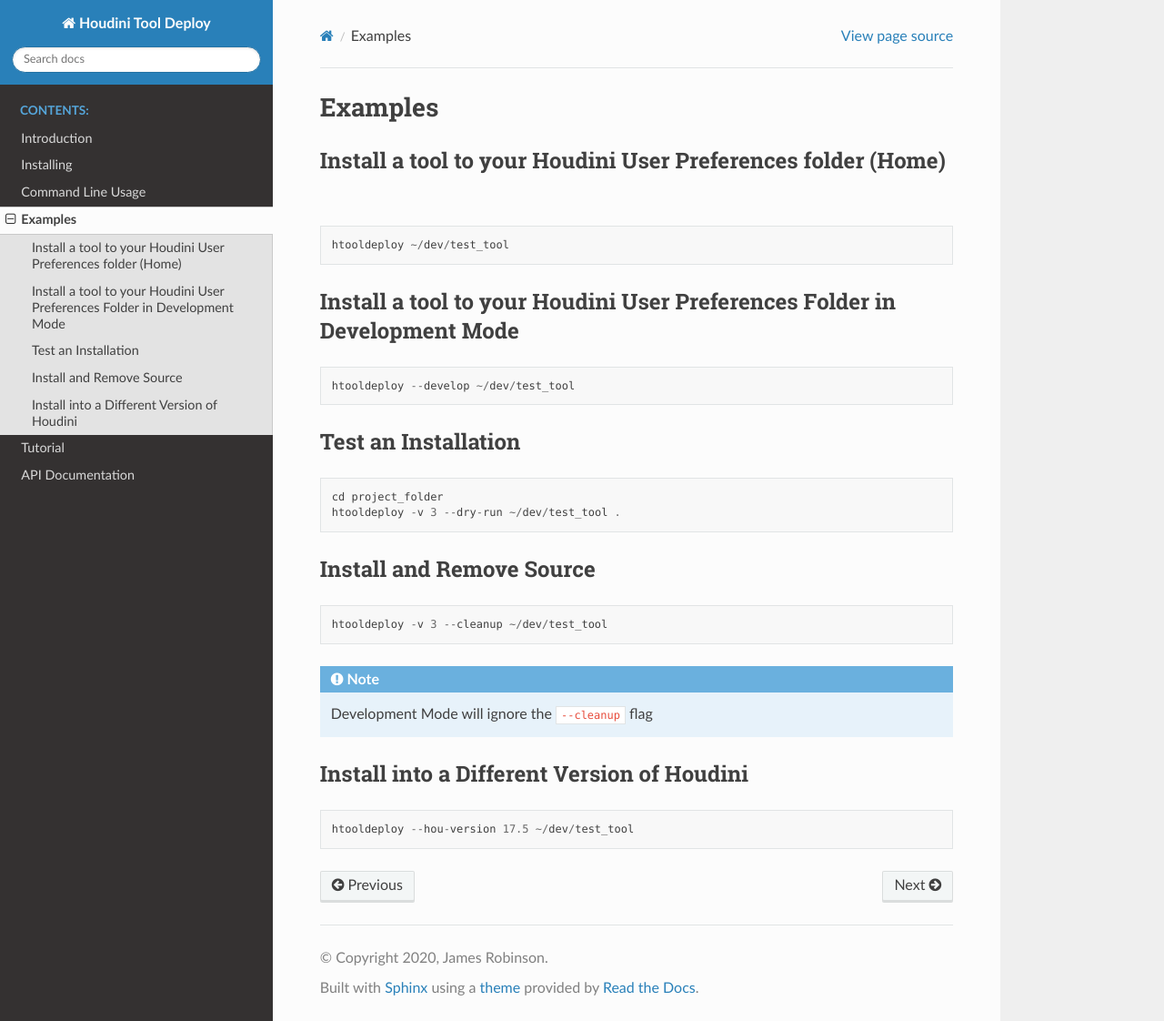
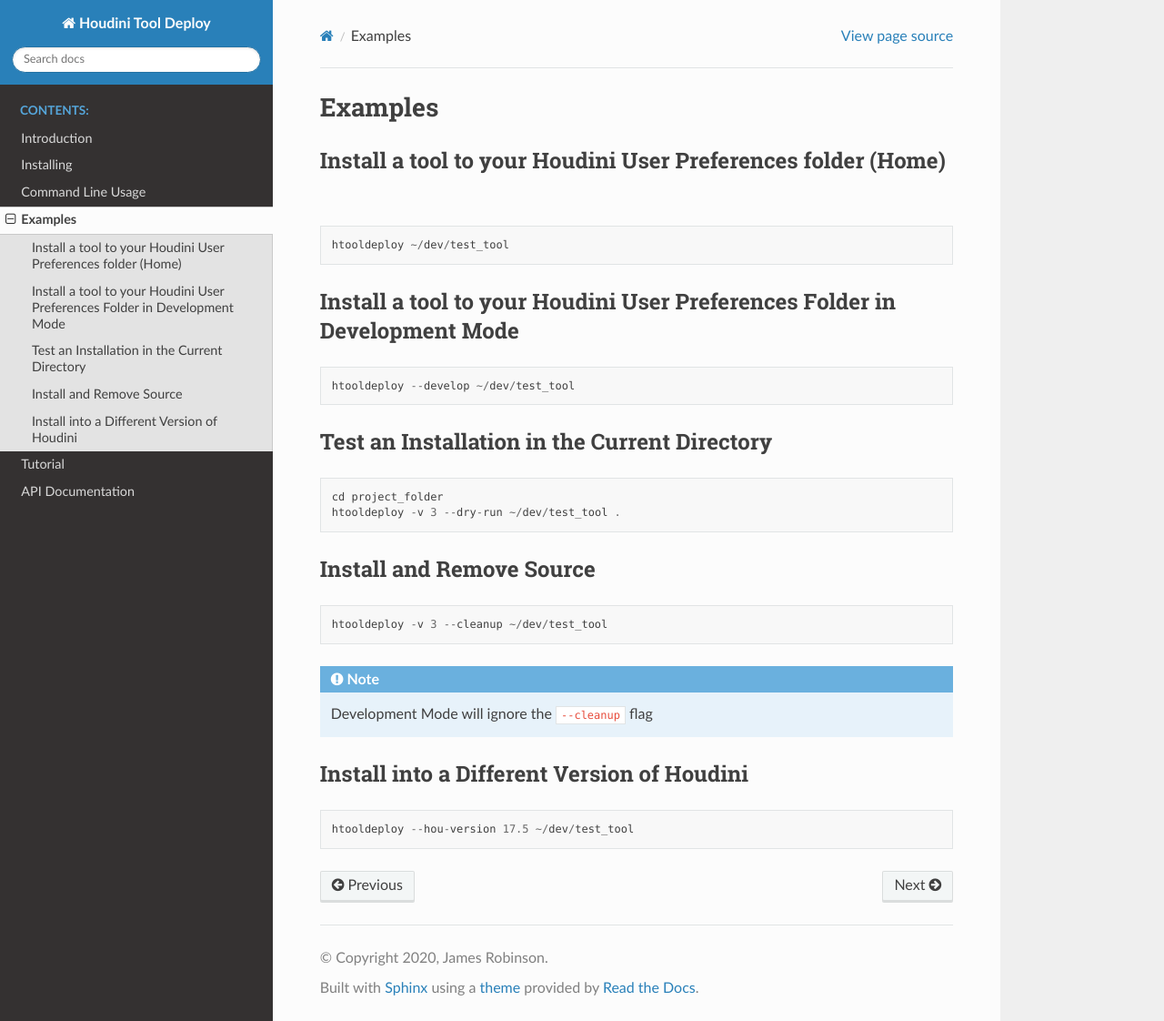
Before and after one commit to jamesrobinsonvfx/htooldeploy, a Sphinx documentation site: the page built from docs/source/examples.rst, in a window 1280 px wide and 1122 px high. Shown: the whole window at 91% size. Built offline with Sphinx 7.4.7 and the Read the Docs theme 2.0.0, drawn with Linux system fonts in a browser that asks for light colours.

Commit message:
More explicity about what the period argument is for

```diff
--- a/docs/source/examples.rst
+++ b/docs/source/examples.rst
@@ -13,8 +13,8 @@
 
     htooldeploy --develop ~/dev/test_tool
 
-Test an Installation
-********************
+Test an Installation in the Current Directory
+*********************************************
 ::
 
     cd project_folder
```
